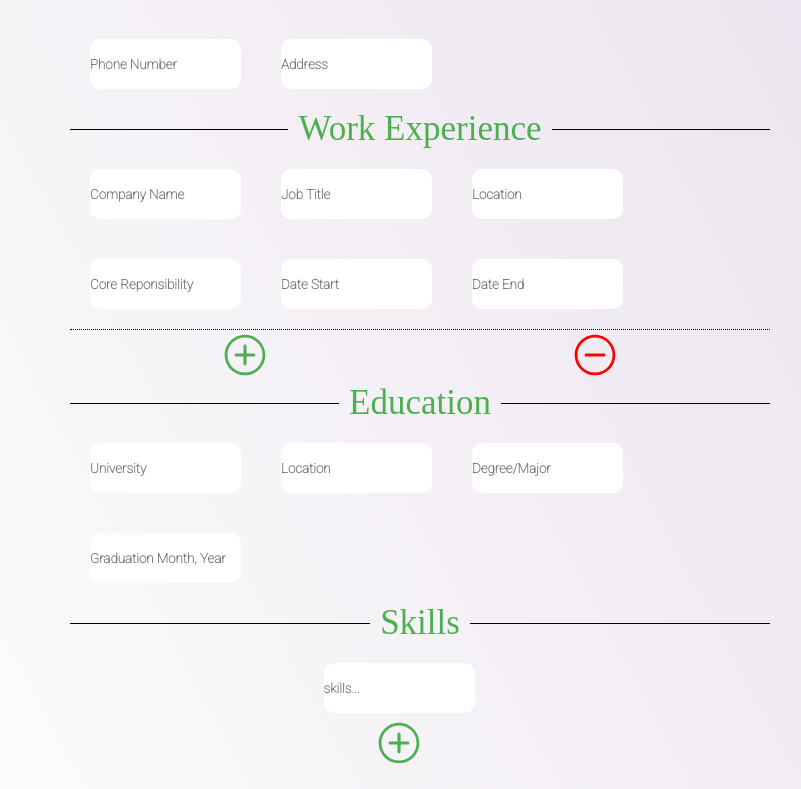
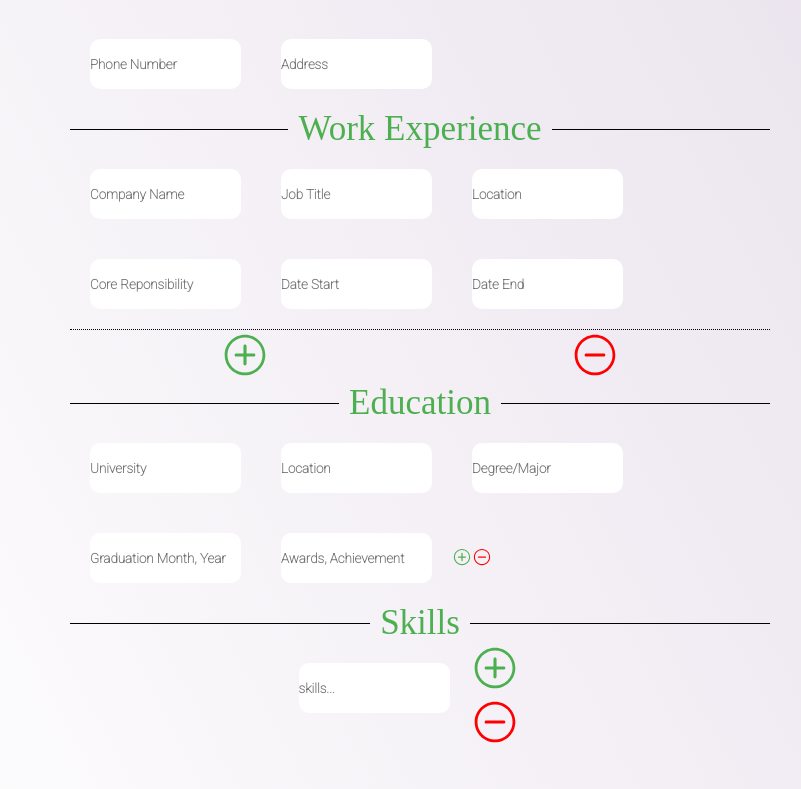
Before and after one commit to NilRyan/cv-project, a React (Create React App) app: page / in a window 1280 px wide. Shown: the part 1279-2068 px from the top of the page, without its empty margins (220-1021 px from the left). Built offline with nearby package versions, Linux system fonts and the light colour scheme; a web font is replaced by a local one.

Commit message:
added more buttons

```diff
--- a/src/components/AllInfo.js
+++ b/src/components/AllInfo.js
@@ -36,6 +36,8 @@ export class AllInfo extends Component {
       eduLocation: '',
       eduDegree: '',
       eduGradDate: '',
+      eduAwards: [],
+      eduAward: '',
       skill: '',
       skills: [],
     };
@@ -45,6 +47,9 @@ export class AllInfo extends Component {
     this.workInputChange = this.workInputChange.bind(this);
     this.handleAddWork = this.handleAddWork.bind(this);
     this.handleRemoveWork = this.handleRemoveWork.bind(this);
+    this.handleEduSubmit = this.handleEduSubmit.bind(this);
+    this.handleRemoveAward = this.handleRemoveAward.bind(this);
+    this.handleRemoveSkill = this.handleRemoveSkill.bind(this);
   }
 
   handleInputChange(e) {
@@ -60,6 +65,22 @@ export class AllInfo extends Component {
     this.setState((prevState) => ({
       skills: [...prevState.skills, prevState.skill],
       skill: '',
+    }));
+  }
+
+  handleRemoveSkill(index) {
+    const values = [...this.state.skills];
+    values.splice(index, 1);
+    this.setState(() => ({
+      skills: values,
+    }));
+  }
+
+  handleEduSubmit(e) {
+    e.preventDefault();
+    this.setState((prevState) => ({
+      eduAwards: [...prevState.eduAwards, prevState.eduAward],
+      eduAward: '',
     }));
   }
 
@@ -84,6 +105,14 @@ export class AllInfo extends Component {
     values.splice(index, 1);
     this.setState(() => ({
       work: values,
+    }));
+  }
+
+  handleRemoveAward(index) {
+    const values = [...this.state.eduAwards];
+    values.splice(index, 1);
+    this.setState(() => ({
+      eduAwards: values,
     }));
   }
 
@@ -117,6 +146,8 @@ export class AllInfo extends Component {
           <EducationalInfo
             data={this.state}
             onInputChange={this.handleInputChange}
+            onEduInputChange={this.handleEduSubmit}
+            onRemoveAward={this.handleRemoveAward}
           />
           <h1 className="header">Skills</h1>
 
@@ -124,6 +155,7 @@ export class AllInfo extends Component {
             data={this.state}
             onInputChange={this.handleInputChange}
             onSubmit={this.handleSubmit}
+            onRemoveSkill={this.handleRemoveSkill}
           />
         </div>
       </div>
--- a/src/components/input/EducationInfo.js
+++ b/src/components/input/EducationInfo.js
@@ -1,17 +1,24 @@
+/* eslint-disable react/button-has-type */
 /* eslint react/prop-types: 0 */
 
 import React, { Component } from 'react';
+import { IconContext } from 'react-icons';
+import {
+  IoIosAddCircleOutline,
+  IoIosRemoveCircleOutline,
+} from 'react-icons/io';
 
 export class EducationalInfo extends Component {
   render() {
     // eslint-disable-next-line react/prop-types
-    const { data, onInputChange } = this.props;
+    const { data, onInputChange, onEduInputChange, onRemoveAward } = this.props;
     const {
       // eslint-disable-next-line react/prop-types
       eduUniversity,
       eduLocation,
       eduDegree,
       eduGradDate,
+      eduAward,
     } = data;
 
     return (
@@ -44,6 +51,26 @@ export class EducationalInfo extends Component {
           type="text"
           placeholder="Graduation Month, Year"
         />
+
+        <div className="awards">
+          <input
+            name="eduAward"
+            value={eduAward}
+            onChange={onInputChange}
+            type="text"
+            placeholder="Awards, Achievement"
+          />
+          <button onClick={onEduInputChange}>
+            <IconContext.Provider value={{ color: '#4caf50', size: '20px' }}>
+              <IoIosAddCircleOutline />
+            </IconContext.Provider>
+          </button>
+          <button onClick={onRemoveAward} className="add-work" type="button">
+            <IconContext.Provider value={{ color: 'red', size: '20px' }}>
+              <IoIosRemoveCircleOutline />
+            </IconContext.Provider>
+          </button>
+        </div>
       </form>
     );
   }
--- a/src/components/input/SkillsInfo.js
+++ b/src/components/input/SkillsInfo.js
@@ -1,10 +1,13 @@
 /* eslint-disable react/jsx-no-undef */
 /* eslint react/prop-types: 0 */
 import { IconContext } from 'react-icons';
-import { IoIosAddCircleOutline } from 'react-icons/io';
+import {
+  IoIosAddCircleOutline,
+  IoIosRemoveCircleOutline,
+} from 'react-icons/io';
 
 const SkillsInfo = (props) => {
-  const { data, onInputChange, onSubmit } = props;
+  const { data, onInputChange, onSubmit, onRemoveSkill } = props;
   const { skill } = data;
   return (
     <form className="skills-info" onSubmit={onSubmit}>
@@ -16,13 +19,18 @@ const SkillsInfo = (props) => {
           value={skill}
           onChange={onInputChange}
         />
-      </div>
         <div>
           <button type="submit">
             <IconContext.Provider value={{ color: '#4caf50', size: '50px' }}>
               <IoIosAddCircleOutline />
             </IconContext.Provider>
           </button>
+          <button onClick={onRemoveSkill} className="add-work" type="button">
+            <IconContext.Provider value={{ color: 'red', size: '50px' }}>
+              <IoIosRemoveCircleOutline />
+            </IconContext.Provider>
+          </button>
+        </div>
       </div>
     </form>
   );
--- a/src/components/output/DisplayResume.js
+++ b/src/components/output/DisplayResume.js
@@ -13,6 +13,7 @@ const DisplayResume = (props) => {
     eduLocation,
     eduDegree,
     eduGradDate,
+    eduAwards,
     work,
     skills,
   } = info;
@@ -70,7 +71,9 @@ const DisplayResume = (props) => {
               <h3>{eduDegree || `Degree`}</h3>
               <h4>{eduGradDate || `Graduation Date`}</h4>
             </div>
-            <li>Awards, Achievement</li>
+            {eduAwards.map((item, index) => (
+              <li key={`${item}${index}`}>{item}</li>
+            ))}
           </div>
         </div>
       </div>
--- a/src/styles/DisplayResume.css
+++ b/src/styles/DisplayResume.css
@@ -91,15 +91,14 @@ li{
 .skills-info{
   width: 658px;
   min-height: 100px;
+
 }
 .skills-info>ul{
-  display: flex;
-  flex-wrap: wrap;
-  flex-direction: row;
   list-style-type: none;
   width: 658px;
 }
 .skills-info>ul>li{
+  margin-top: 5px;
   margin-right: 5px;
 }
 .skills > h2 {
--- a/src/styles/index.css
+++ b/src/styles/index.css
@@ -11,3 +11,12 @@
   padding: 0;
   box-sizing: border-box;
 }
+
+.edu {
+  display: flex;
+  flex-direction: row;
+  flex-wrap: wrap;
+}
+.awards {
+  display: flex;
+}
```
Lines whose indentation alone changed are shown as unchanged.
